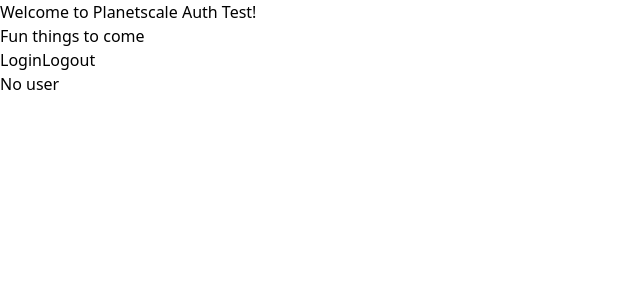
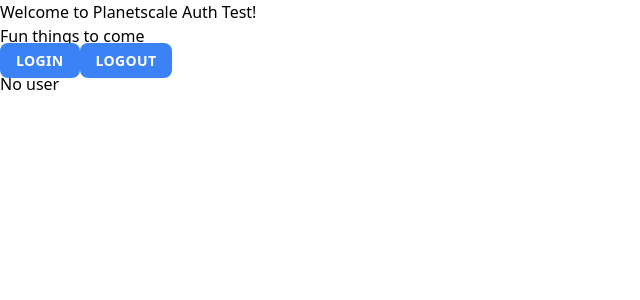
Before and after one commit to milovangudelj/planetscale-auth-test, a Next.js app: page / in a window 1280 px wide. Shown: the top 300 px of the page, without its empty margins (0-640 px from the left). Built offline with nearby package versions, Linux system fonts and the light colour scheme; no server answers.

Commit message:
Button styles + misc little changes

```diff
--- a/components/Login/Login.tsx
+++ b/components/Login/Login.tsx
@@ -1,3 +1,10 @@
 export const Login = () => {
-	return <a href="/api/auth/login">Login</a>;
+	return (
+		<a
+			className="rounded-lg border-blue-500 bg-blue-500 px-4 py-2 text-sm font-bold uppercase tracking-wide text-white outline-none ring-blue-500/50 transition hover:border-blue-400 hover:bg-blue-400 focus:border-blue-600 focus:bg-blue-600 focus:ring-2"
+			href="/api/auth/login"
+		>
+			Login
+		</a>
+	);
 };
--- a/components/Logout/Logout.tsx
+++ b/components/Logout/Logout.tsx
@@ -1,3 +1,10 @@
 export const Logout = () => {
-	return <a href="/api/auth/logout">Logout</a>;
+	return (
+		<a
+			className="rounded-lg border-blue-500 bg-blue-500 px-4 py-2 text-sm font-bold uppercase tracking-wide text-white outline-none ring-blue-500/50 transition hover:border-blue-400 hover:bg-blue-400 focus:border-blue-600 focus:bg-blue-600 focus:ring-2"
+			href="/api/auth/logout"
+		>
+			Logout
+		</a>
+	);
 };
--- a/components/Profile/Profile.tsx
+++ b/components/Profile/Profile.tsx
@@ -2,7 +2,7 @@
 import Image from "next/image";
 import { useUser } from "@auth0/nextjs-auth0";
 
-export default function Profile() {
+export const Profile = () => {
 	const { user, error, isLoading } = useUser();
 
 	if (isLoading) return <div>Loading...</div>;
@@ -22,4 +22,4 @@
 	) : (
 		<div>No user</div>
 	);
-}
+};
--- a/package.json
+++ b/package.json
@@ -22,6 +22,8 @@
     "eslint": "8.24.0",
     "eslint-config-next": "12.3.1",
     "postcss": "^8.4.17",
+    "prettier": "^2.7.1",
+    "prettier-plugin-tailwindcss": "^0.1.13",
     "tailwindcss": "^3.1.8",
     "typescript": "4.8.4"
   }
--- a/pages/index.tsx
+++ b/pages/index.tsx
@@ -1,8 +1,7 @@
 import type { NextPage } from "next";
 import Head from "next/head";
 
-import { Login, Logout } from "components";
-import Profile from "components/Profile/Profile";
+import { Login, Logout, Profile } from "components";
 
 const Home: NextPage = () => {
 	return (
--- a/tsconfig.json
+++ b/tsconfig.json
@@ -2,6 +2,11 @@
   "compilerOptions": {
 		"target": "es5",
 		"lib": ["dom", "dom.iterable", "esnext"],
+		"baseUrl": ".",
+		"paths": {
+			"components": ["components/index.ts"],
+			"components/*": ["components/*"]
+		},
 		"allowJs": true,
 		"skipLibCheck": true,
 		"strict": true,
```
Also changed, not shown: 1 other file (tests, documents, lock files or other folders). Lines whose indentation alone changed are shown as unchanged.
